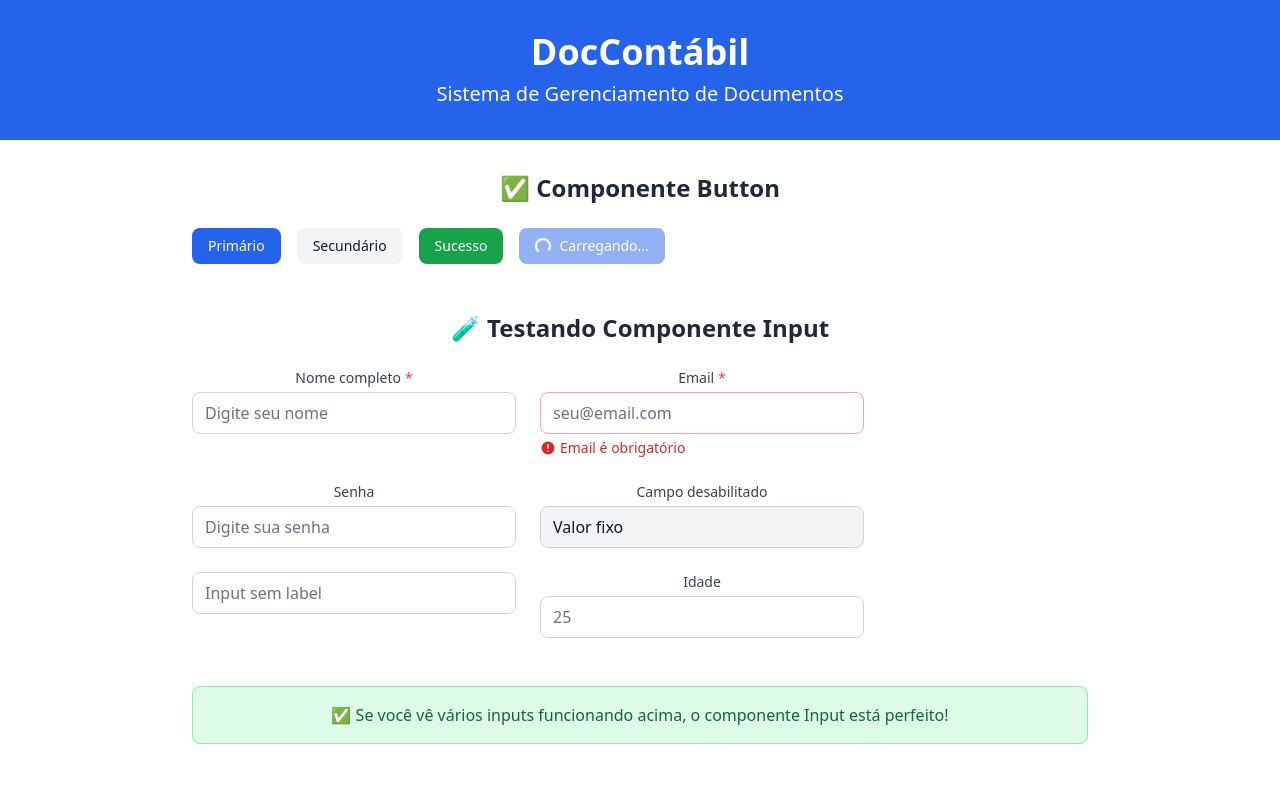
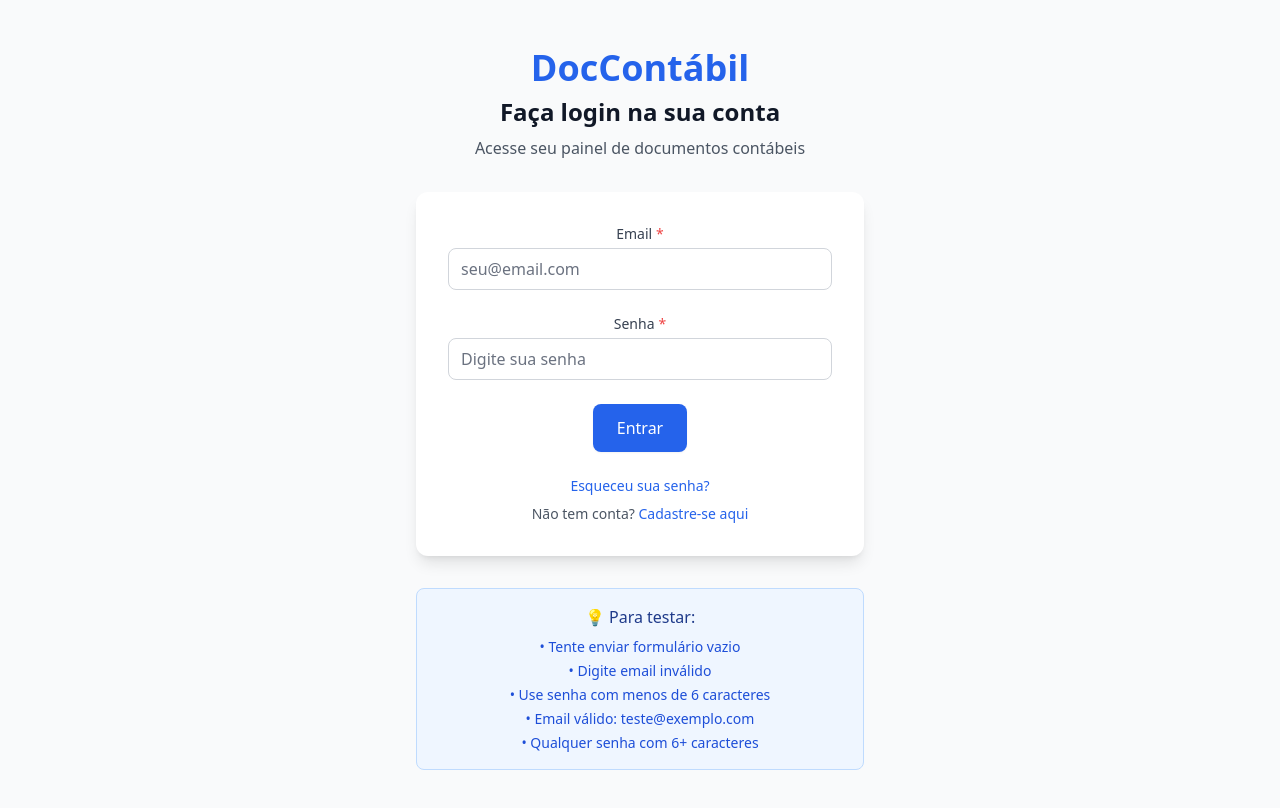
Before and after one commit to RobsonMatosJunior/doccontabil_frontend, a React (Create React App) app in the folder doccontabil-frontend/: page / in a window 1280 px wide. Shown: the top 808 px of the page. Built offline with nearby package versions, Linux system fonts and the light colour scheme.

Commit message:
create LoginPage

```diff
--- a/doccontabil-frontend/src/App.js
+++ b/doccontabil-frontend/src/App.js
@@ -1,90 +1,10 @@
 import './App.css';
-import Button from './components/ui/Button';
-import Input from './components/ui/Input';
+import LoginPage from './pages/LoginPage';
 
 function App() {
   return (
     <div className="App">
-      <header className="bg-blue-600 text-white p-8">
-        <h1 className="text-4xl font-bold">DocContábil</h1>
-        <p className="text-xl mt-2">Sistema de Gerenciamento de Documentos</p>
-      </header>
-
-      <main className="p-8">
-        <div className="max-w-4xl mx-auto space-y-12">
-
-          {/* Teste do Button */}
-          <section>
-            <h2 className="text-2xl font-semibold text-gray-800 mb-6">
-              ✅ Componente Button
-            </h2>
-            <div className="flex gap-4 flex-wrap">
-              <Button variant="primary">Primário</Button>
-              <Button variant="secondary">Secundário</Button>
-              <Button variant="success">Sucesso</Button>
-              <Button loading>Carregando...</Button>
-            </div>
-          </section>
-
-          {/* Teste do Input */}
-          <section>
-            <h2 className="text-2xl font-semibold text-gray-800 mb-6">
-              🧪 Testando Componente Input
-            </h2>
-
-            <div className="grid grid-cols-1 md:grid-cols-2 gap-6 max-w-2xl">
-              {/* Input básico */}
-              <Input
-                label="Nome completo"
-                placeholder="Digite seu nome"
-                required
-              />
-
-              {/* Input com erro */}
-              <Input
-                label="Email"
-                type="email"
-                placeholder="seu@email.com"
-                error="Email é obrigatório"
-                required
-              />
-
-              {/* Input senha */}
-              <Input
-                label="Senha"
-                type="password"
-                placeholder="Digite sua senha"
-              />
-
-              {/* Input desabilitado */}
-              <Input
-                label="Campo desabilitado"
-                placeholder="Não pode editar"
-                disabled
-                value="Valor fixo"
-              />
-
-              {/* Input sem label */}
-              <Input
-                placeholder="Input sem label"
-              />
-
-              {/* Input número */}
-              <Input
-                label="Idade"
-                type="number"
-                placeholder="25"
-              />
-            </div>
-          </section>
-
-          <div className="p-4 bg-green-100 border border-green-300 rounded-lg">
-            <p className="text-green-800">
-              ✅ Se você vê vários inputs funcionando acima, o componente Input está perfeito!
-            </p>
-          </div>
-        </div>
-      </main>
+    <LoginPage />
     </div>
   );
 }
--- a/doccontabil-frontend/src/pages/LoginPage.jsx
+++ b/doccontabil-frontend/src/pages/LoginPage.jsx
@@ -0,0 +1,196 @@
+import React, { useState } from 'react';
+import Button from '../components/ui/Button';
+import Input from '../components/ui/Input';
+
+const LoginPage = () => {
+  // Estados do formulário
+  const [formData, setFormData] = useState({
+    email: '',
+    password: ''
+  });
+
+  // Estados de controle
+  const [errors, setErrors] = useState({});
+  const [loading, setLoading] = useState(false);
+  const [loginSuccess, setLoginSuccess] = useState(false);
+
+  // Função para atualizar os campos do formulário
+  const handleInputChange = (e) => {
+    const { name, value } = e.target;
+    setFormData(prev => ({
+      ...prev,
+      [name]: value
+    }));
+
+    // Limpar erro do campo quando usuário digita
+    if (errors[name]) {
+      setErrors(prev => ({
+        ...prev,
+        [name]: ''
+      }));
+    }
+  };
+
+  // Função de validação
+  const validateForm = () => {
+    const newErrors = {};
+
+    // Validar email
+    if (!formData.email) {
+      newErrors.email = 'Email é obrigatório';
+    } else if (!/\S+@\S+\.\S+/.test(formData.email)) {
+      newErrors.email = 'Email inválido';
+    }
+
+    // Validar senha
+    if (!formData.password) {
+      newErrors.password = 'Senha é obrigatória';
+    } else if (formData.password.length < 6) {
+      newErrors.password = 'Senha deve ter pelo menos 6 caracteres';
+    }
+
+    setErrors(newErrors);
+    return Object.keys(newErrors).length === 0;
+  };
+
+  // Função de submit do formulário
+  const handleSubmit = async (e) => {
+    e.preventDefault();
+
+    // Validar formulário
+    if (!validateForm()) {
+      return;
+    }
+
+    // Simular loading
+    setLoading(true);
+
+    try {
+      // Simular chamada de API (2 segundos)
+      await new Promise(resolve => setTimeout(resolve, 2000));
+
+      // Simular sucesso
+      console.log('Login realizado:', formData);
+      setLoginSuccess(true);
+
+      // Reset após 3 segundos
+      setTimeout(() => {
+        setLoginSuccess(false);
+        setFormData({ email: '', password: '' });
+      }, 3000);
+
+    } catch (error) {
+      setErrors({ general: 'Erro ao fazer login. Tente novamente.' });
+    } finally {
+      setLoading(false);
+    }
+  };
+
+  return (
+    <div className="min-h-screen bg-gray-50 flex items-center justify-center py-12 px-4 sm:px-6 lg:px-8">
+      <div className="max-w-md w-full space-y-8">
+
+        {/* Header */}
+        <div className="text-center">
+          <h1 className="text-4xl font-bold text-blue-600 mb-2">
+            DocContábil
+          </h1>
+          <h2 className="text-2xl font-semibold text-gray-900 mb-2">
+            Faça login na sua conta
+          </h2>
+          <p className="text-gray-600">
+            Acesse seu painel de documentos contábeis
+          </p>
+        </div>
+
+        {/* Formulário */}
+        <div className="bg-white rounded-xl shadow-lg p-8">
+          <form onSubmit={handleSubmit} className="space-y-6">
+
+            {/* Campo Email */}
+            <Input
+              label="Email"
+              type="email"
+              name="email"
+              placeholder="seu@email.com"
+              value={formData.email}
+              onChange={handleInputChange}
+              error={errors.email}
+              required
+            />
+
+            {/* Campo Senha */}
+            <Input
+              label="Senha"
+              type="password"
+              name="password"
+              placeholder="Digite sua senha"
+              value={formData.password}
+              onChange={handleInputChange}
+              error={errors.password}
+              required
+            />
+
+            {/* Erro geral */}
+            {errors.general && (
+              <div className="p-3 bg-red-50 border border-red-200 rounded-lg">
+                <p className="text-red-600 text-sm">{errors.general}</p>
+              </div>
+            )}
+
+            {/* Sucesso */}
+            {loginSuccess && (
+              <div className="p-3 bg-green-50 border border-green-200 rounded-lg">
+                <p className="text-green-600 text-sm">
+                  ✅ Login realizado com sucesso!
+                </p>
+              </div>
+            )}
+
+            {/* Botão de Login */}
+            <Button
+              type="submit"
+              variant="primary"
+              size="lg"
+              loading={loading}
+              disabled={loading}
+              className="w-full"
+            >
+              {loading ? 'Entrando...' : 'Entrar'}
+            </Button>
+          </form>
+
+          {/* Links extras */}
+          <div className="mt-6 text-center space-y-2">
+            <a
+              href="#"
+              className="text-sm text-blue-600 hover:text-blue-500 block"
+            >
+              Esqueceu sua senha?
+            </a>
+            <p className="text-sm text-gray-600">
+              Não tem conta?{' '}
+              <a href="#" className="text-blue-600 hover:text-blue-500 font-medium">
+                Cadastre-se aqui
+              </a>
+            </p>
+          </div>
+        </div>
+
+        {/* Dicas para teste */}
+        <div className="bg-blue-50 border border-blue-200 rounded-lg p-4">
+          <h3 className="font-medium text-blue-900 mb-2">💡 Para testar:</h3>
+          <ul className="text-sm text-blue-700 space-y-1">
+            <li>• Tente enviar formulário vazio</li>
+            <li>• Digite email inválido</li>
+            <li>• Use senha com menos de 6 caracteres</li>
+            <li>• Email válido: teste@exemplo.com</li>
+            <li>• Qualquer senha com 6+ caracteres</li>
+          </ul>
+        </div>
+      </div>
+    </div>
+  );
+};
+
+export default LoginPage;
```
